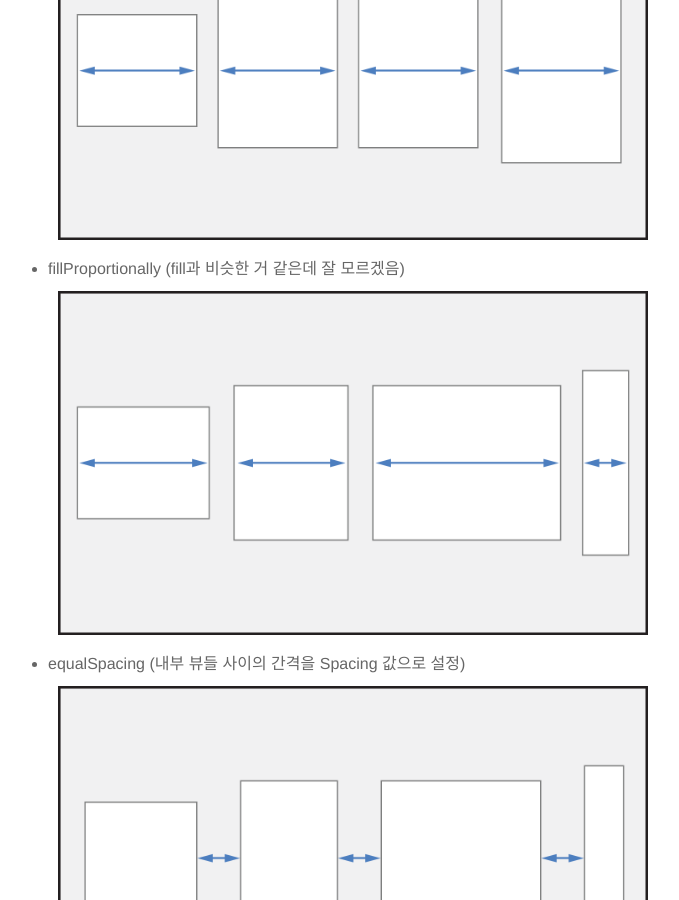
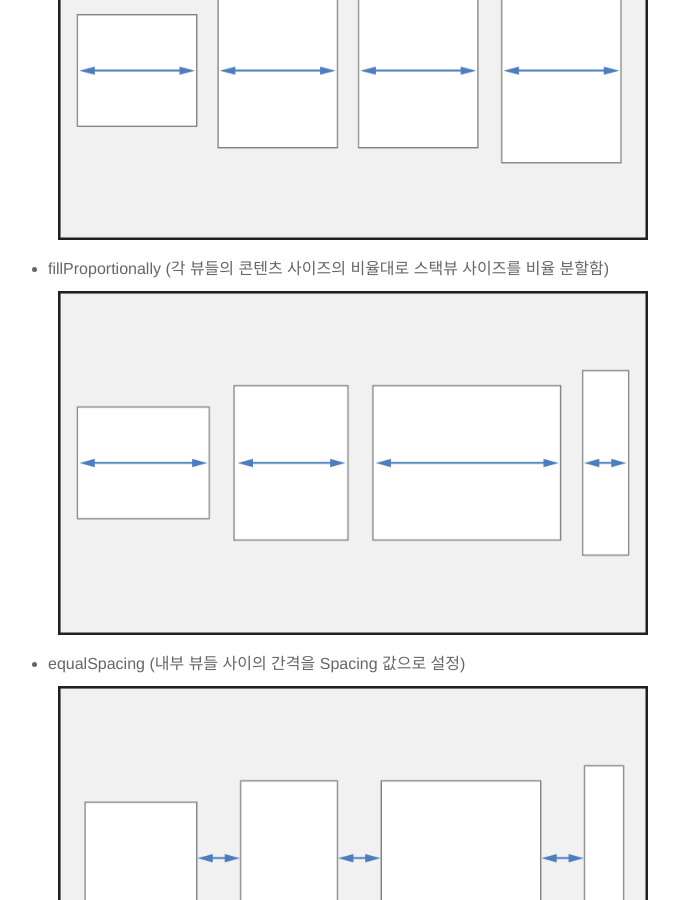
Before and after one commit to jhyejun/jhyejun.github.io, a Jekyll site: the page built from _posts/2019-04-04-autolayout-scrollview-stackview.md, in a window 1280 px wide and 900 px high, scrolled down 2653 px. Shown: the whole window, without its empty margins (307-986 px from the left). Built offline with Jekyll 4.4.1, drawn with Linux system fonts in a browser that asks for light colours; comment, search, counter and statistics services are not loaded; some of the changed text lies outside the part shown.

Commit message:
Modify post
- 오토레이아웃 - ScrollView, StackView 수정

```diff
--- a/_posts/2019-04-04-autolayout-scrollview-stackview.md
+++ b/_posts/2019-04-04-autolayout-scrollview-stackview.md
@@ -83,7 +83,7 @@ distribution, alignment, spacing 가 있다.<br>
 ![distribution_fill](/assets/images/blog/autolayout-scrollview-stackview/distribution_fill.png){: width="100%" height="50%"}
 - fillEqually (내부 뷰들의 크기를 같게)
 ![distribution_fillEqually](/assets/images/blog/autolayout-scrollview-stackview/distribution_fillEqually.png){: width="100%" height="50%"}
-- fillProportionally (fill과 비슷한 거 같은데 잘 모르겠음)
+- fillProportionally (각 뷰들의 콘텐츠 사이즈의 비율대로 스택뷰 사이즈를 비율 분할함)
 ![distribution_fillProportionally](/assets/images/blog/autolayout-scrollview-stackview/distribution_fillProportionally.png){: width="100%" height="50%"}
 - equalSpacing (내부 뷰들 사이의 간격을 Spacing 값으로 설정)
 ![distribution_equalSpacing](/assets/images/blog/autolayout-scrollview-stackview/distribution_equalSpacing.png){: width="100%" height="50%"}
@@ -128,3 +128,5 @@ distribution, alignment, spacing 가 있다.<br>
 
 
 **이 글은 '야곰님의 오토레이아웃 정복하기' 에서 배운 걸 정리하였습니다.**
+
+#### 잘못된 부분에 대한 피드백은 언제나 작성자에게 힘과 도움이 됩니다.
```
Also changed, not shown: other parts of _posts/2019-04-04-autolayout-scrollview-stackview.md (+1 -1 lines).
